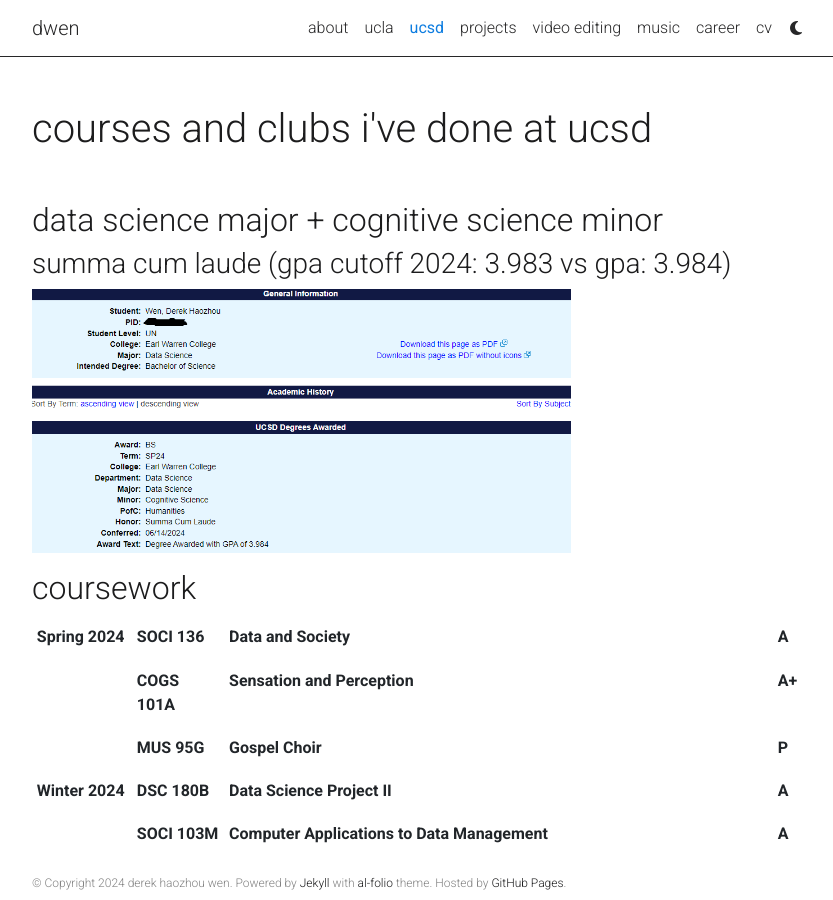
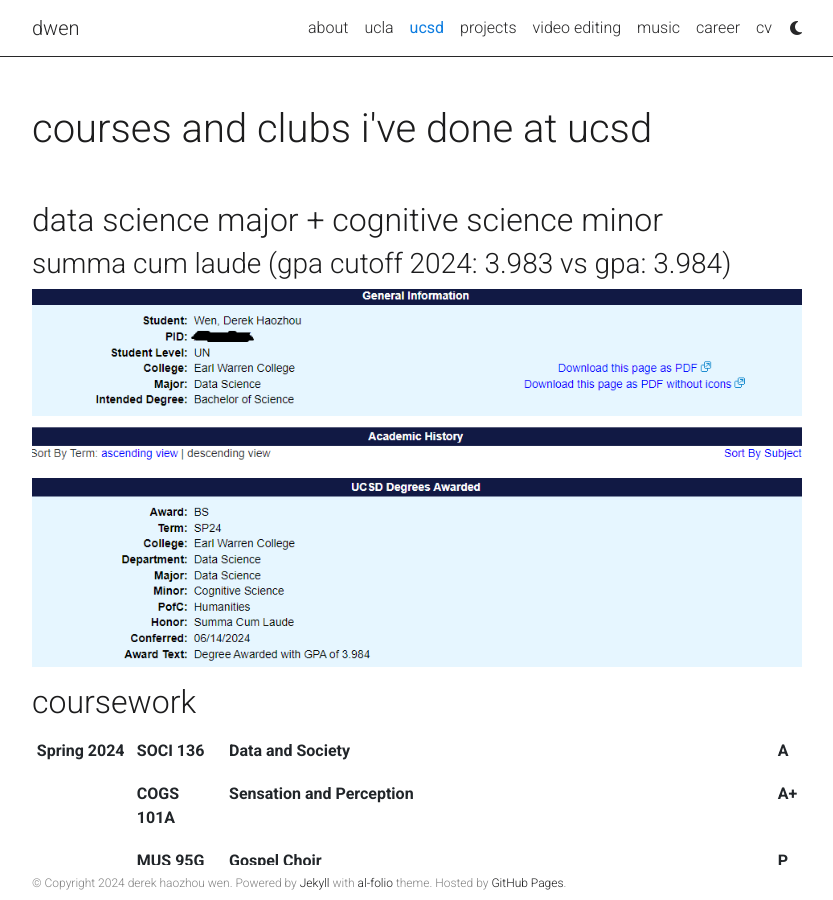
Before and after one commit to Derek-Wen/Derek-Wen.github.io, a Jekyll site: the page built from _pages/ucsd.md, in a window 1280 px wide and 900 px high. Shown: the whole window, without its empty margins (223-1056 px from the left). Built offline with Jekyll 4.4.1, drawn with Linux system fonts in a browser that asks for light colours; comment, search, counter and statistics services are not loaded; a style sheet for code colours, icons or effects is not loaded.

Commit message:
image change

```diff
--- a/_pages/ucsd.md
+++ b/_pages/ucsd.md
@@ -9,7 +9,7 @@
 <br>
 <h2>data science major + cognitive science minor</h2>
 <h3>summa cum laude (gpa cutoff 2024: 3.983 vs gpa: 3.984)</h3>
-<img src="../../assets/img/ucsd.png" alt="ucsd info" style="width:70%;">
+<img src="../../assets/img/ucsd.png" alt="ucsd info" style="width:100%;">
 <br>
 <h2>coursework</h2>
 <div class="table-responsive">
```
